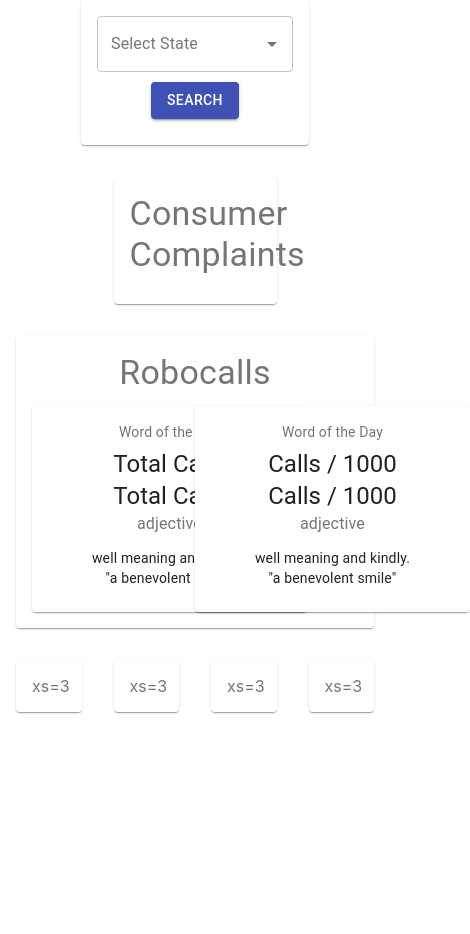
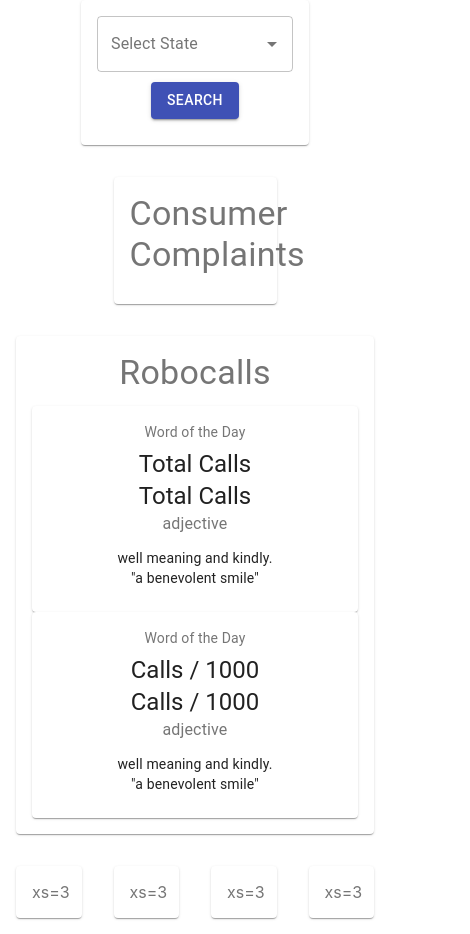
Before and after one commit to nexio-t/consumer-grievances, a React (Create React App) app in the folder frontend/consumer-grievances/: page / in a window 390 px wide. Shown: the whole page, 470 px wide, since content can reach past the window. Before the commit the page ends 844 px from the top, so only its background shows below. Built offline with nearby package versions, Linux system fonts and the light colour scheme.

Commit message:
fix mobile rendering of cards

```diff
--- a/frontend/consumer-grievances/src/pages/GridLayout.js
+++ b/frontend/consumer-grievances/src/pages/GridLayout.js
@@ -17,9 +17,9 @@ import Container from '@material-ui/core/Container';
 
 
 const useStyles = makeStyles((theme) => ({
-  root: {
-    flexGrow: 1,
-  },
+  // root: {
+  //   flexGrow: 1,
+  // },
   paper: {
     padding: theme.spacing(2),
     textAlign: "center",
@@ -48,9 +48,8 @@ export default function GridLayout() {
   const classes = useStyles();
 
   return (
-    <Container maxWidth="md">
-          <div className={classes.root}>
-      <Grid justify="center" container spacing={4}>
+    <Container>
+         <Grid justify="center" container spacing={4}>
         <Grid item xs={8}>
           <Paper className={classes.paper}>
             <SearchInput
@@ -72,11 +71,11 @@ export default function GridLayout() {
               Robocalls
             </Typography>
 
-            <Grid container direction={'row'}>
-                <Grid xs={6}>
+            <Grid item container direction={'row'}>
+                <Grid xs={12} md={6}>
                   <DataCard title={"Total Calls"}/>
                 </Grid>
-                <Grid xs={6}>
+                <Grid xs={12} md={6}>
                   <DataCard title={"Calls / 1000"}/>
                 </Grid>
             </Grid>
@@ -99,14 +98,9 @@ export default function GridLayout() {
           <Paper className={classes.paper}>xs=3</Paper>
         </Grid>
       </Grid>
-    </div>
-
     </Container>
 
 
-    // <Container component="main" maxWidth="xs">
-
-    // </Container>
   );
 }
 
```
